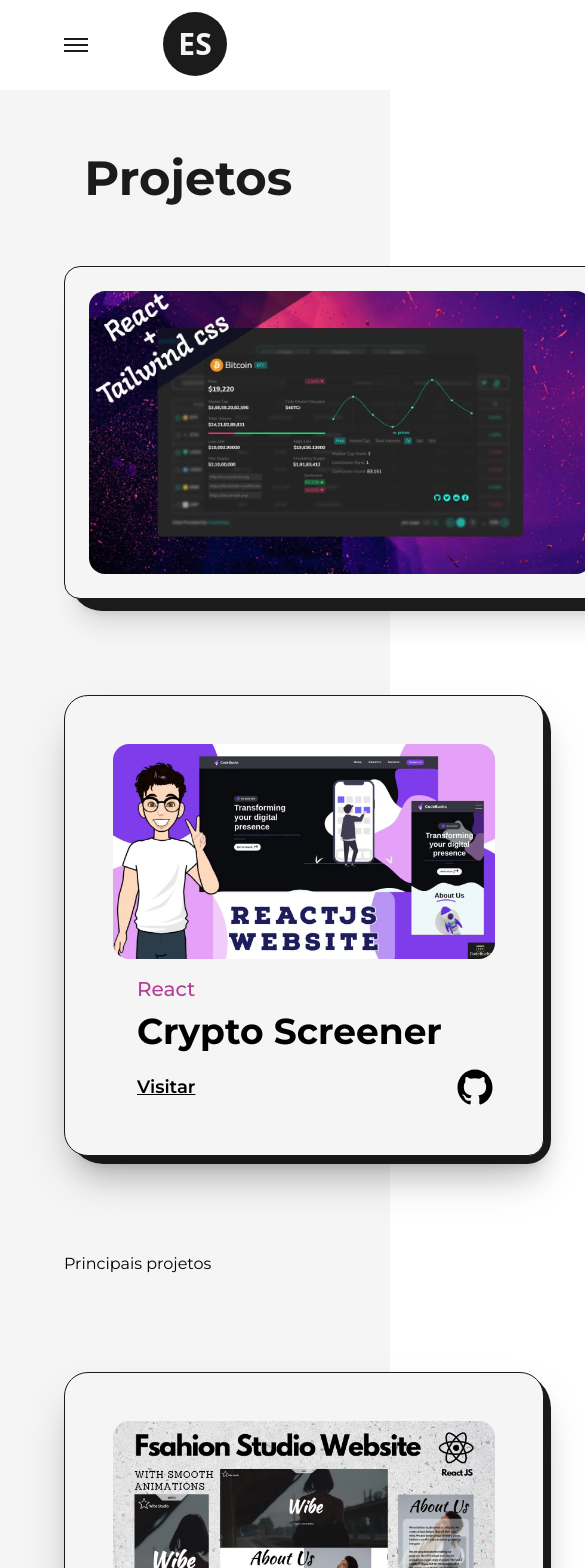
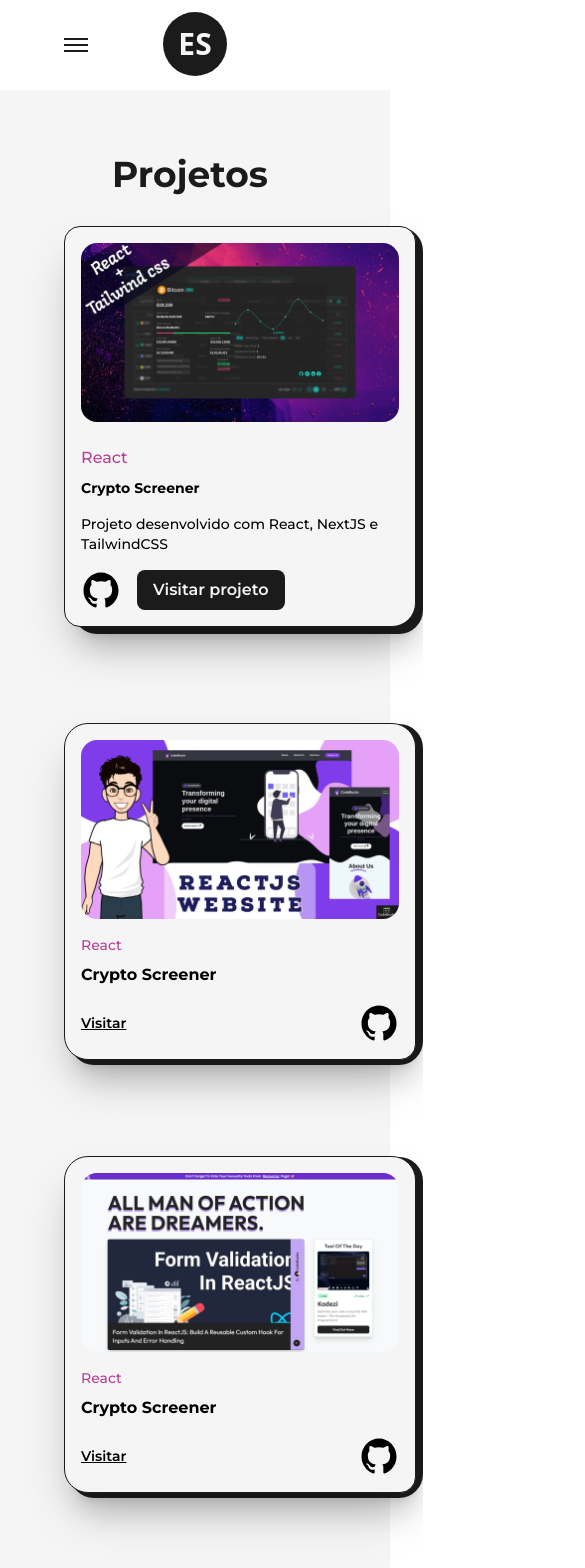
Before and after one commit to ederusena/NewPortifolioReact, a Next.js app: page /projects in a window 390 px wide. Shown: the top 1568 px of the page, 585 px wide, since content can reach past the window. Built offline with nearby package versions, Linux system fonts and the light colour scheme.

Commit message:
:feat: mobile Projects responsive

```diff
--- a/src/pages/projects.js
+++ b/src/pages/projects.js
@@ -20,16 +20,17 @@
 
 const FeaturedProject = ({ type, title, summary, img, link, github }) => {
   return (
-    <article className="relative flex items-center justify-center w-full p-6 border border-solid rounded-br-2xl rounded-2xl border-dark bg-light dark:border-light dark:bg-dark ">
-      <div className="absolute shadow-xl top-0 -right-4 -z-10 w-[101%] h-[104%] rounded-[2rem] bg-dark dark:bg-light rounded-br-3xl" />
+    <article className="relative flex items-center justify-between w-full p-12 border border-solid shadow-2xl rounded-br-2xl rounded-3xl border-dark bg-light dark:bg-dark dark:boder-light lg:flex-col lg:p-8 xs:rounded-2xl xs:rounded-br-3xl xs:p-4"
+    >
+      <div className="absolute shadow-xl top-0 -right-3 -z-10 w-[101%] h-[103%] rounded-[2rem] bg-dark dark:bg-light rounded-br-3xl xs:-right-2 xs:h-[102%] xs:w-full xs:rounded-[1.5rem]" />
       <Link
-        className="w-1/2 overflow-hidden rounded-lg cursor-pointer dark:text-light"
+        className="w-1/2 overflow-hidden rounded-lg cursor-pointer dark:text-light lg:w-full"
         href={link}
         target="_blank"
       >
         <FramerImage
-          whileHover={{ scale: 1.1 }}
-          transition={{ duration: 0.5 }}
+          whileHover={{ scale: 1.05 }}
+          transition={{ duration: 0.2 }}
           src={img}
           alt={title}
           className="w-full h-auto rounded-2xl"
@@ -38,8 +39,8 @@
         />
       </Link>
 
-      <div className="flex flex-col items-start justify-between w-1/2 pl-6 dark:text-light">
-        <span className="text-xl font-medium text-primary dark:text-primaryDark">
+      <div className="flex flex-col items-start justify-between w-1/2 pl-6 dark:text-light lg:w-full lg:pl-0 lg:pt-6">
+        <span className="text-xl font-medium text-primary dark:text-primaryDark xs:text-base ">
           {type}
         </span>
         <Link
@@ -47,16 +48,16 @@
           target="_blank"
           className="underline-offset-2 hover:underline "
         >
-          <h2 className="w-full my-2 text-4xl font-bold text-left ">{title}</h2>
+          <h2 className="w-full my-2 text-4xl font-bold text-left sm:text-sm">{title}</h2>
         </Link>
 
-        <p className="my-2 font-medium">{summary}</p>
+        <p className="my-2 font-medium sm:text-sm">{summary}</p>
         <div className="flex items-center mt-2">
           <Link className="w-10" href={github} target="_blank">
             <GithubIcon />
           </Link>
           <Link
-            className="p-2 px-6 ml-4 text-lg font-semibold rounded-lg bg-dark text-light dark:bg-light dark:text-dark"
+            className="p-2 px-6 ml-4 text-lg font-semibold rounded-lg bg-dark text-light dark:bg-light dark:text-dark sm:px-4 sm:text-base"
             href={link}
             target="_blank"
           >
@@ -70,8 +71,10 @@
 
 const Project = ({ title, type, img, link, github }) => {
   return (
-    <article className="relative flex flex-col items-center justify-between w-full p-12 border border-solid shadow-2xl rounded-3xl border-dark dark:border-light dark:bg-dark bg-light rounded-br-2xl">
-      <div className="absolute top-0 -right-2 shadow-xl -z-10 w-[101%] h-[102%] rounded-[2.2rem] bg-dark dark:bg-light rounded-br-3xl" />
+    <article className="relative flex flex-col items-center justify-between w-full p-12 border border-solid shadow-2xl rounded-3xl border-dark dark:border-light dark:bg-dark bg-light rounded-br-2xl xs:p-4">
+
+      <div className="absolute top-0 -right-2 shadow-xl -z-10 w-[101%] h-[102%] rounded-[2.2rem] bg-dark dark:bg-light rounded-br-3xl md:-right-2 md:w-[101%] xs:h-[102%] xs:rounded-[1.5rem]" />
+
       <Link
         className="w-full overflow-hidden rounded-lg cursor-pointer dark:text-light"
         href={link}
@@ -88,8 +91,8 @@
         />
       </Link>
 
-      <div className="flex flex-col items-start justify-between w-full pl-6 dark:text-light">
-        <span className="text-xl font-medium text-primary dark:text-primaryDark">
+      <div className="flex flex-col items-start justify-between w-full pl-6 dark:text-light md:pl-0">
+        <span className="text-xl font-medium text-primary dark:text-primaryDark sm:text-sm ">
           {type}
         </span>
         <Link
@@ -97,12 +100,12 @@
           target="_blank"
           className="underline-offset-2 hover:underline"
         >
-          <h2 className="w-full my-2 text-4xl font-bold text-left">{title}</h2>
+          <h2 className="w-full my-2 text-4xl font-bold text-left sm:text-base">{title}</h2>
         </Link>
 
         <div className="flex items-center justify-between w-full mt-2">
           <Link
-            className="text-lg font-semibold underline"
+            className="text-lg font-semibold underline sm:text-sm"
             href={link}
             target="_blank"
           >
@@ -115,6 +118,83 @@
         </div>
       </div>
     </article>
+  )
+}
+
+const Projects = () => {
+  return (
+    <>
+      <Head>
+        <title>Eder Sena | Projetos</title>
+        <meta name="description" content="Página Sobre do portifólio" />
+      </Head>
+
+      <main className="flex flex-col items-center justify-center w-full mb-16 dark:text-light">
+        <Layout className="pt-16">
+          <AnimatedText text="Projetos" className="mb-16 text-7xl lg:!text-7xl sm:mb-8 sm:!text-6xl xs:!text-4xl" />
+
+          <div className="grid grid-cols-12 gap-24 gap-y-32 lg:gap-x-8 md:gap-y-24 sm:gap-x-0">
+            <div className="col-span-12">
+              <FeaturedProject
+                github="https://github.com/ederusena"
+                type="React"
+                title="Crypto Screener"
+                summary="Projeto desenvolvido com React, NextJS e TailwindCSS"
+                img={cryptoImgProject}
+                link="https://crypto-screener.vercel.app/"
+              />
+            </div>
+            <div className="col-span-6 lg:col-span-12">
+              <Project
+                github="https://github.com/ederusena"
+                type="React"
+                title="Crypto Screener"
+                img={agencyImgProject}
+                link="https://crypto-screener.vercel.app/"
+              />
+            </div>
+            <div className="col-span-6 lg:col-span-12">
+              <Project
+                github="https://github.com/ederusena"
+                type="React"
+                title="Crypto Screener"
+                img={devdreamingImgProject}
+                link="https://crypto-screener.vercel.app/"
+              />
+            </div>
+
+            <div className="col-span-12">Principais projetos</div>
+            <div className="col-span-6 lg:col-span-12">
+              <Project
+                github="https://github.com/ederusena"
+                type="React"
+                title="Crypto Screener"
+                img={fashionImgProject}
+                link="https://crypto-screener.vercel.app/"
+              />
+            </div>
+            <div className="col-span-6 lg:col-span-12">
+              <Project
+                github="https://github.com/ederusena"
+                type="React"
+                title="Crypto Screener"
+                img={nftImgProject}
+                link="https://crypto-screener.vercel.app/"
+              />
+            </div>
+            <div className="col-span-6 lg:col-span-12">
+              <Project
+                github="https://github.com/ederusena"
+                type="React"
+                title="Crypto Screener"
+                img={portfolioImgProject}
+                link="https://crypto-screener.vercel.app/"
+              />
+            </div>
+          </div>
+        </Layout>
+      </main>
+    </>
   )
 }
 
@@ -135,80 +215,4 @@
   github: PropTypes.string,
 }
 
-const Projects = () => {
-  return (
-    <>
-      <Head>
-        <title>Eder Sena | Projetos</title>
-        <meta name="description" content="Página Sobre do portifólio" />
-      </Head>
-
-      <main className="flex flex-col items-center justify-center w-full mb-16 dark:text-light">
-        <Layout className="pt-16">
-          <AnimatedText text="Projetos" className="mb-16 text-7xl" />
-          <div className="grid grid-cols-12 gap-24">
-            <div className="col-span-12">
-              <FeaturedProject
-                github="https://github.com/ederusena"
-                type="React"
-                title="Crypto Screener"
-                summary="Projeto desenvolvido com React, NextJS e TailwindCSS"
-                img={cryptoImgProject}
-                link="https://crypto-screener.vercel.app/"
-              />
-            </div>
-            <div className="col-span-6">
-              <Project
-                github="https://github.com/ederusena"
-                type="React"
-                title="Crypto Screener"
-                img={agencyImgProject}
-                link="https://crypto-screener.vercel.app/"
-              />
-            </div>
-            <div className="col-span-6">
-              <Project
-                github="https://github.com/ederusena"
-                type="React"
-                title="Crypto Screener"
-                img={devdreamingImgProject}
-                link="https://crypto-screener.vercel.app/"
-              />
-            </div>
-
-            <div className="col-span-12">Principais projetos</div>
-            <div className="col-span-6">
-              <Project
-                github="https://github.com/ederusena"
-                type="React"
-                title="Crypto Screener"
-                img={fashionImgProject}
-                link="https://crypto-screener.vercel.app/"
-              />
-            </div>
-            <div className="col-span-6">
-              <Project
-                github="https://github.com/ederusena"
-                type="React"
-                title="Crypto Screener"
-                img={nftImgProject}
-                link="https://crypto-screener.vercel.app/"
-              />
-            </div>
-            <div className="col-span-6">
-              <Project
-                github="https://github.com/ederusena"
-                type="React"
-                title="Crypto Screener"
-                img={portfolioImgProject}
-                link="https://crypto-screener.vercel.app/"
-              />
-            </div>
-          </div>
-        </Layout>
-      </main>
-    </>
-  )
-}
-
 export default Projects
```
